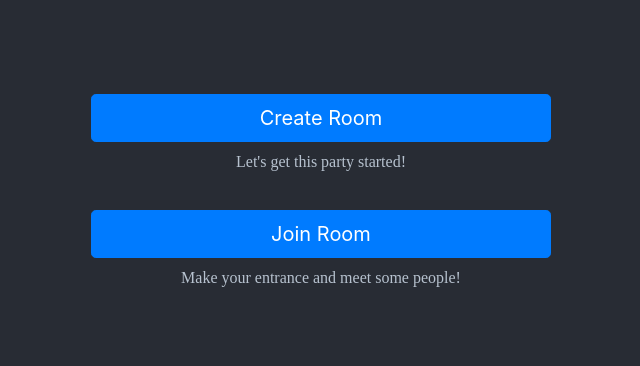
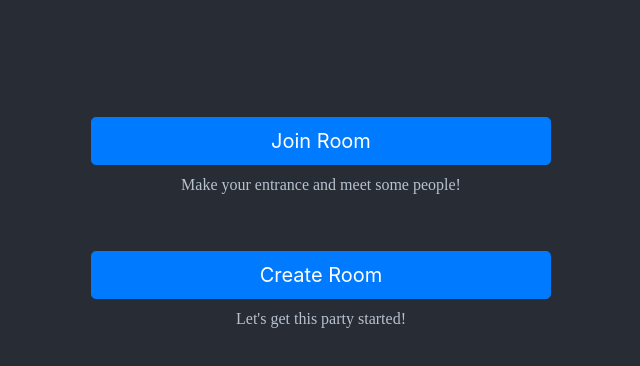
Before and after one commit to simonayzman/Icebreaker, a React (Create React App) app in the folder client/: page / in a window 1280 px wide. Shown: the part 412-778 px from the top of the page, without its empty margins (319-959 px from the left). Built offline with nearby package versions, Linux system fonts and the light colour scheme; no server answers; what keymirror would draw is missing.

Commit message:
Updated layout of home screen

```diff
--- a/client/src/containers/HomeScreen.js
+++ b/client/src/containers/HomeScreen.js
@@ -29,9 +29,6 @@ const Logo = styled.div`
 const LogoImage = styled.img`
   height: auto;
   width: 100%;
-  flex: 1;
-  justify-content: center;
-  align-items: center;
   margin-bottom: 10px;
 `;
 
@@ -61,8 +58,6 @@ const ButtonsContainer = styled.div`
   flex-direction: column;
   width: 100%;
   justify-content: space-around;
-  padding: 20px 0;
-  margin-bottom: 30px;
 `;
 
 const ButtonContainer = styled.div`
@@ -95,16 +90,16 @@ export default class HomeScreen extends Component {
         </LogoContainer>
         <ButtonsContainer>
           <ButtonContainer>
+            <Button block variant="primary" size="lg" onClick={onStartJoinRoom}>
+              {joinRoomButtonText}
+            </Button>
+            <ButtonSubtitle>{'Make your entrance and meet some people!'}</ButtonSubtitle>
+          </ButtonContainer>
+          <ButtonContainer>
             <Button block variant="primary" size="lg" onClick={onStartCreateRoom}>
               {'Create Room'}
             </Button>
             <ButtonSubtitle>{"Let's get this party started!"}</ButtonSubtitle>
-          </ButtonContainer>
-          <ButtonContainer>
-            <Button block variant="primary" size="lg" onClick={onStartJoinRoom}>
-              {joinRoomButtonText}
-            </Button>
-            <ButtonSubtitle>{'Make your entrance and meet some people!'}</ButtonSubtitle>
           </ButtonContainer>
         </ButtonsContainer>
       </HomeScreenContainer>
```
